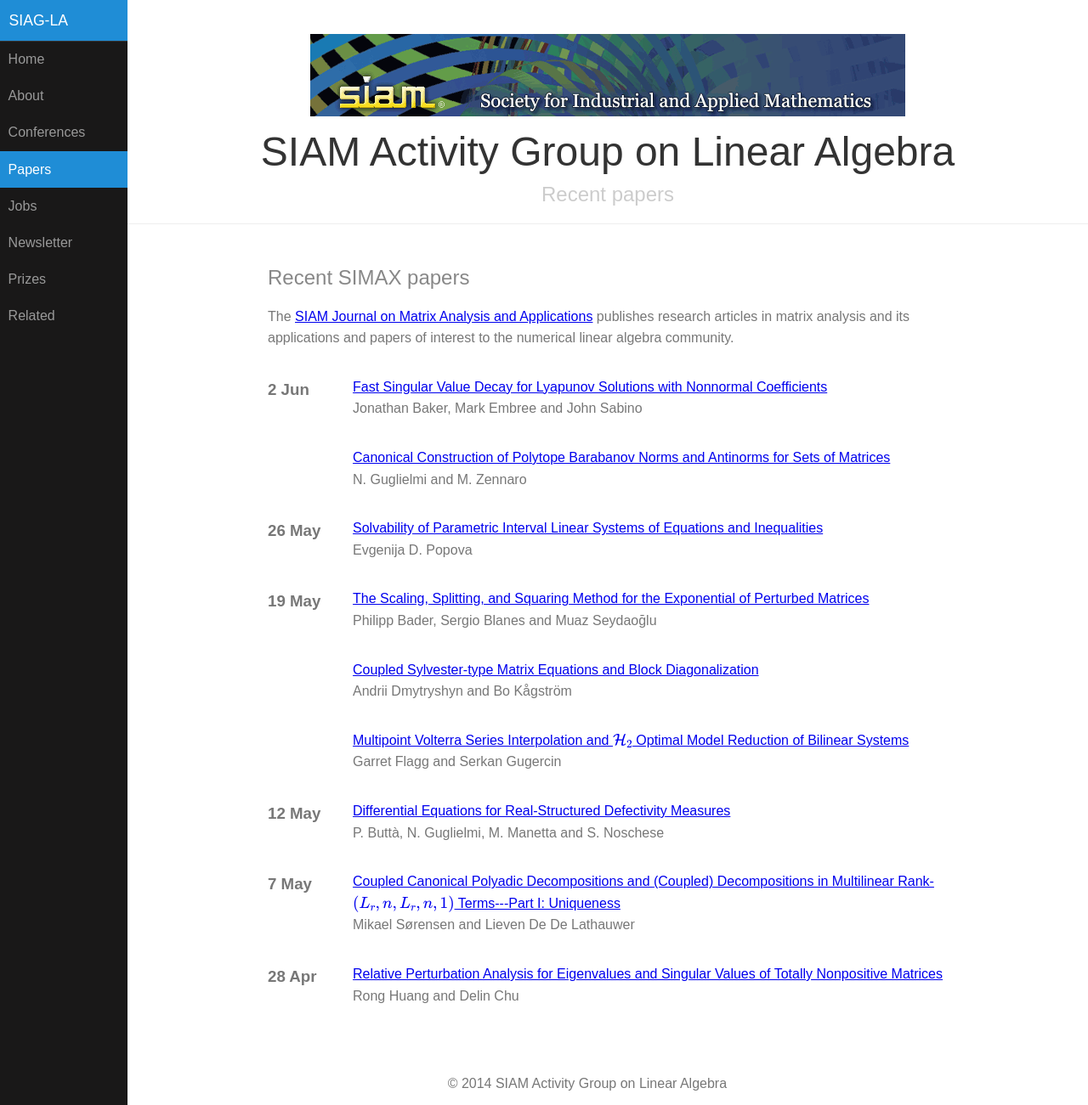
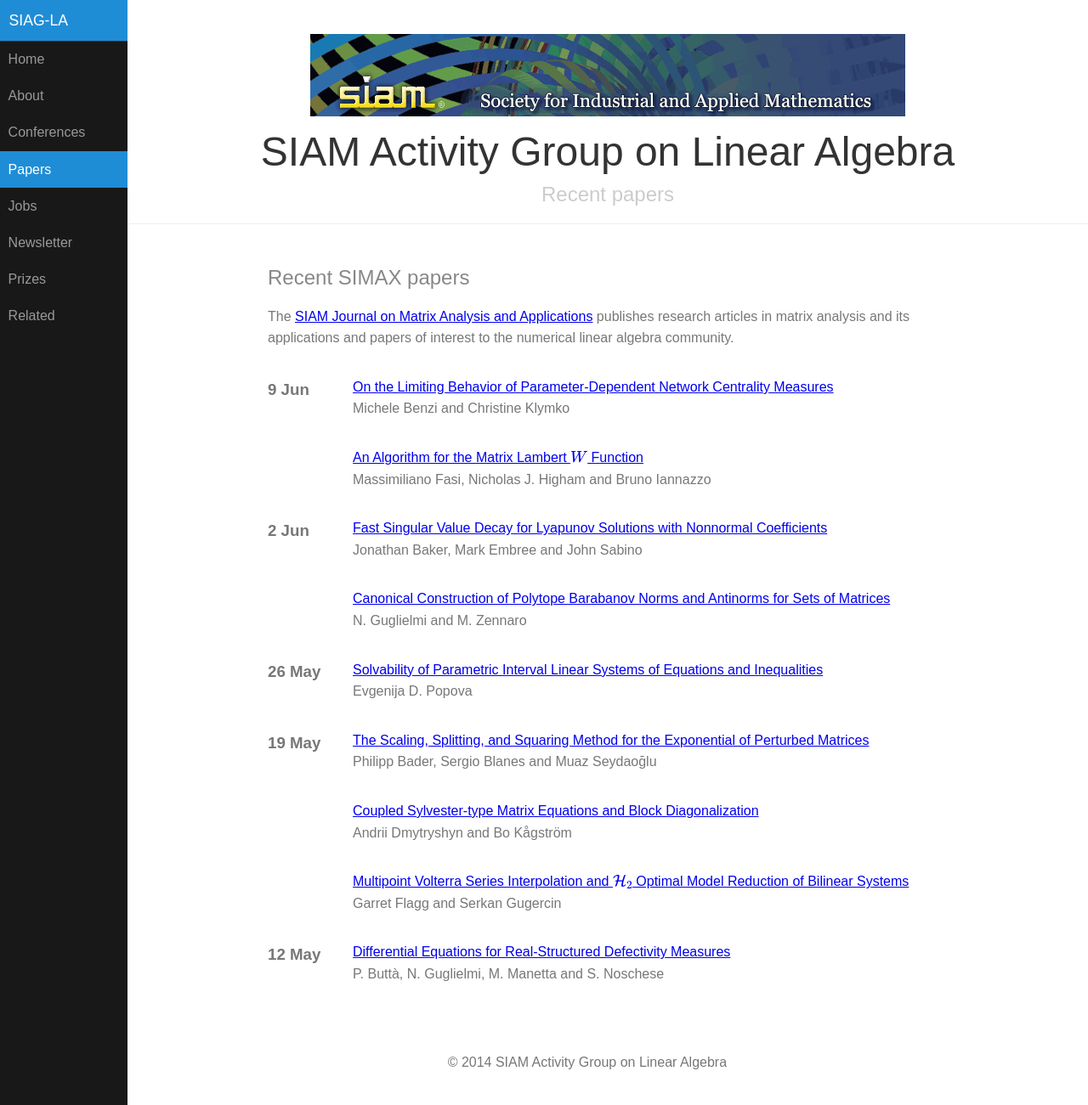
Before and after one commit to dbindel/siagla, a Jekyll site: the page built from simax.html, in a window 1280 px wide and 1301 px high. Shown: the whole window at 85% size. Built offline with Jekyll 4.4.1, drawn with Linux system fonts in a browser that asks for light colours; formulas are drawn with MathJax 3.

Commit message:
Automated updates to simax.yml

```diff
--- a/_data/simax.yml
+++ b/_data/simax.yml
@@ -916,3 +916,19 @@
   pp_start: '656'
   title: Fast Singular Value Decay for Lyapunov Solutions with Nonnormal Coefficients
   volume: '36'
+- authors: Massimiliano Fasi, Nicholas J. Higham and Bruno Iannazzo
+  date: '2015-06-09T07:00:00Z'
+  doi: doi:10.1137/140997610
+  link: http://epubs.siam.org/doi/abs/10.1137/140997610?ai=s7&mi=3ezuvv&af=R
+  pp_end: '685'
+  pp_start: '669'
+  title: An Algorithm for the Matrix Lambert $W$ Function
+  volume: '36'
+- authors: Michele Benzi and Christine Klymko
+  date: '2015-06-09T07:00:00Z'
+  doi: doi:10.1137/130950550
+  link: http://epubs.siam.org/doi/abs/10.1137/130950550?ai=s7&mi=3ezuvv&af=R
+  pp_end: '706'
+  pp_start: '686'
+  title: On the Limiting Behavior of Parameter-Dependent Network Centrality Measures
+  volume: '36'
```
